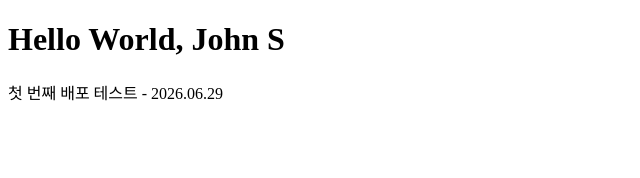
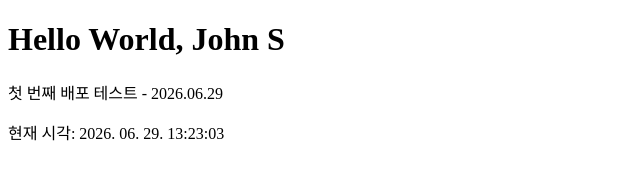
Before and after one commit to windwheel7/hello, a plain HTML site: page index.html in a window 1280 px wide. Shown: the whole page, without its empty margins (0-640 px from the left). Drawn offline with Linux system fonts and the light colour scheme.

Commit message:
Update index.html

```diff
--- a/index.html
+++ b/index.html
@@ -7,5 +7,25 @@
 <body>
   <h1>Hello World, John S</h1>
   <p>첫 번째 배포 테스트 - 2026.06.29</p>
+  <p>현재 시각: <span id="clock"></span></p>
+
+  <script>
+    function updateClock() {
+      const now = new Date();
+      const formatted = now.toLocaleString("ko-KR", {
+        year: "numeric",
+        month: "2-digit",
+        day: "2-digit",
+        hour: "2-digit",
+        minute: "2-digit",
+        second: "2-digit",
+        hour12: false
+      });
+      document.getElementById("clock").textContent = formatted;
+    }
+
+    updateClock();              // 페이지 열리자마자 한 번 표시
+    setInterval(updateClock, 1000);  // 1초마다 갱신
+  </script>
 </body>
 </html>
```
